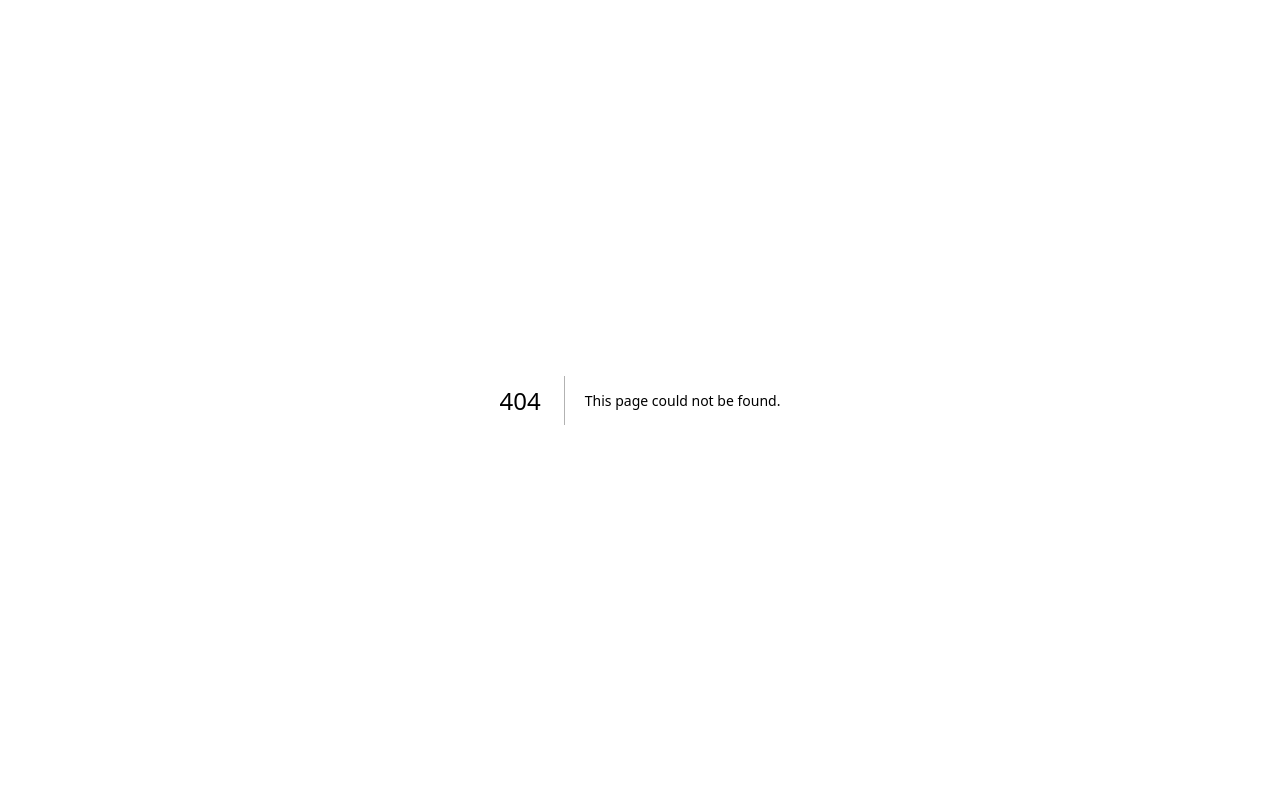
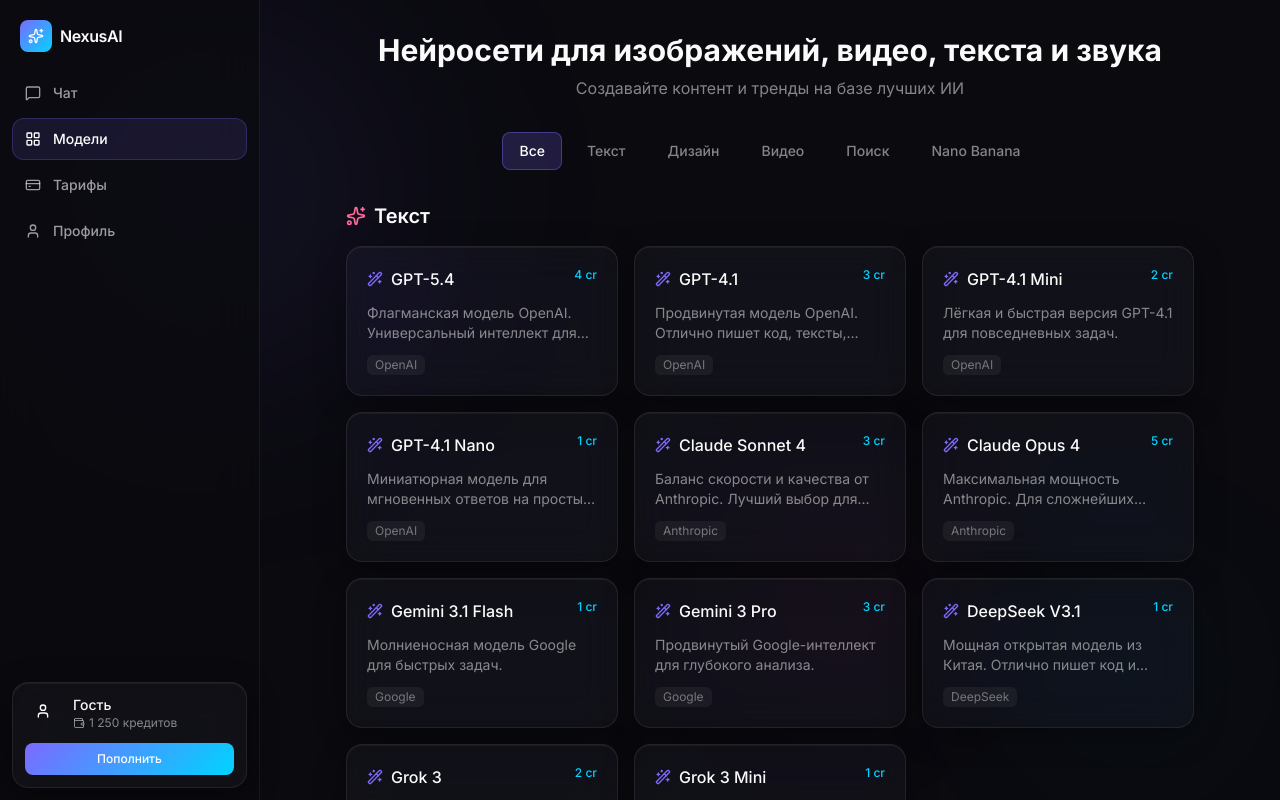
Before and after one commit to shekelstrong/nexus-ai-web, a Next.js app: page /models in a window 1280 px wide. Before the commit this address had no page. Built offline with nearby package versions, Linux system fonts and the light colour scheme.

Commit message:
feat: /models catalog page with category tabs + model cards

```diff
--- /dev/null
+++ b/src/app/models/page.tsx
@@ -0,0 +1,10 @@
+import { AppLayout } from "@/components/app-layout";
+import ModelsPageClient from "@/components/models-page-client";
+
+export default function ModelsPage() {
+  return (
+    <AppLayout>
+      <ModelsPageClient />
+    </AppLayout>
+  );
+}
--- /dev/null
+++ b/src/components/models-page-client.tsx
@@ -0,0 +1,115 @@
+"use client";
+
+import { useState } from "react";
+import Link from "next/link";
+import { MODEL_CATALOG, getCategoryByModelId } from "@/data/models";
+import {
+  Sparkles,
+  Image,
+  Video,
+  Search,
+  Zap,
+  ArrowRight,
+  Wand2,
+} from "lucide-react";
+
+const categoryIcons: Record<string, React.ReactNode> = {
+  gen_text: <Sparkles className="w-5 h-5" />,
+  gen_image: <Image className="w-5 h-5" />,
+  gen_nano_banana: <Zap className="w-5 h-5" />,
+  gen_video: <Video className="w-5 h-5" />,
+  gen_search: <Search className="w-5 h-5" />,
+};
+
+const categoryNames: Record<string, string> = {
+  gen_text: "Текст",
+  gen_image: "Изображения",
+  gen_nano_banana: "Nano Banana",
+  gen_video: "Видео",
+  gen_search: "Поиск",
+};
+
+const tabs = [
+  { id: "all", label: "Все" },
+  { id: "gen_text", label: "Текст" },
+  { id: "gen_image", label: "Дизайн" },
+  { id: "gen_video", label: "Видео" },
+  { id: "gen_search", label: "Поиск" },
+  { id: "gen_nano_banana", label: "Nano Banana" },
+];
+
+export default function ModelsPageClient() {
+  const [activeTab, setActiveTab] = useState("all");
+
+  return (
+    <div className="h-full overflow-y-auto">
+      <div className="max-w-4xl mx-auto px-6 py-8">
+        <h1 className="text-3xl font-bold text-center mb-2">
+          Нейросети для изображений, видео, текста и звука
+        </h1>
+        <p className="text-center text-white/50 mb-8">
+          Создавайте контент и тренды на базе лучших ИИ
+        </p>
+
+        {/* Tabs */}
+        <div className="flex gap-2 justify-center flex-wrap mb-8">
+          {tabs.map((tab) => (
+            <button
+              key={tab.id}
+              onClick={() => setActiveTab(tab.id)}
+              className={`px-4 py-2 rounded-lg text-sm font-medium transition-all ${
+                activeTab === tab.id
+                  ? "bg-[rgba(124,106,255,0.2)] border border-[rgba(124,106,255,0.4)] text-white"
+                  : "text-white/50 hover:text-white hover:bg-white/[0.04] border border-transparent"
+              }`}
+            >
+              {tab.label}
+            </button>
+          ))}
+        </div>
+
+        {/* Cards */}
+        <div className="space-y-6">
+          {Object.entries(MODEL_CATALOG)
+            .filter(([cat]) => activeTab === "all" || cat === activeTab)
+            .map(([catKey, families]) => (
+              <section key={catKey}>
+                <div className="flex items-center gap-2 mb-4">
+                  <div className="text-[#ff6b9d]">{categoryIcons[catKey]}</div>
+                  <h2 className="text-xl font-semibold">{categoryNames[catKey] || catKey}</h2>
+                </div>
+                <div className="grid grid-cols-1 sm:grid-cols-2 lg:grid-cols-3 gap-4">
+                  {Object.entries(families).map(([famKey, fam]) => (
+                    fam.models.map((model) => (
+                      <Link
+                        key={model.id}
+                        href={`/chat?model=${encodeURIComponent(model.id)}`}
+                        className="glass-panel glass-panel-hover p-5 group cursor-pointer"
+                      >
+                        <div className="flex items-start justify-between mb-3">
+                          <div className="flex items-center gap-2">
+                            <Wand2 className="w-4 h-4 text-[color:var(--color-accent-primary)]" />
+                            <span className="font-medium">{model.name}</span>
+                          </div>
+                          <span className="text-xs font-medium text-[color:var(--color-accent-secondary)]">
+                            {model.cost} cr
+                          </span>
+                        </div>
+                        <p className="text-sm text-white/50 mb-3 line-clamp-2">
+                          {model.description}
+                        </p>
+                        <div className="flex items-center gap-2 text-xs text-white/40">
+                          <span className="px-2 py-0.5 rounded-md bg-white/[0.05]">{fam.label}</span>
+                          <ArrowRight className="w-3 h-3 ml-auto opacity-0 group-hover:opacity-100 transition-opacity text-[color:var(--color-accent-primary)]" />
+                        </div>
+                      </Link>
+                    ))
+                  ))}
+                </div>
+              </section>
+            ))}
+        </div>
+      </div>
+    </div>
+  );
+}
```
